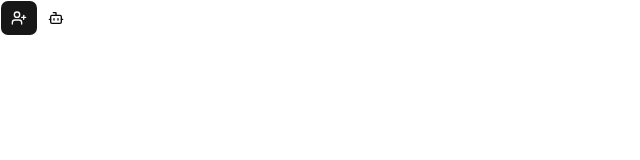
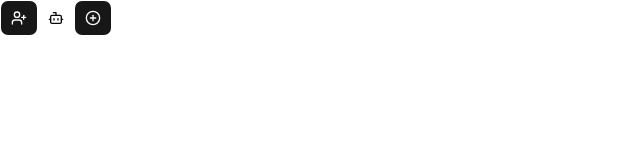
Before and after one commit to Junhyunny/todo-agent, a React (Vite) app in the folder frontend/: page / in a window 1280 px wide. Shown: the top 160 px of the page, without its empty margins (0-640 px from the left). Built offline with nearby package versions, Linux system fonts and the light colour scheme.

Commit message:
feat(todo): 메인 화면에 TODO 등록 버튼 추가
TodoRegistrationDialog 컴포넌트 신규 생성 후 MainWindow에 렌더링.
백엔드 미구현 상태로 버튼 노출 및 빈 다이얼로그만 구현.

Review: passed
Co-Authored-By: Claude Sonnet 4.6 <noreply@anthropic.com>

```diff
--- /dev/null
+++ b/frontend/src/components/TodoRegistrationDialog.tsx
@@ -0,0 +1,31 @@
+import { CirclePlus } from "lucide-react";
+import { useState } from "react";
+import { Button } from "@/components/ui/button.tsx";
+import {
+  Dialog,
+  DialogContent,
+  DialogHeader,
+  DialogTitle,
+  DialogTrigger,
+} from "@/components/ui/dialog.tsx";
+
+export const TodoRegistrationDialog = () => {
+  const [open, setOpen] = useState(false);
+
+  return (
+    <Dialog open={open} onOpenChange={setOpen}>
+      <DialogTrigger
+        render={
+          <Button aria-label="TODO 등록">
+            <CirclePlus />
+          </Button>
+        }
+      />
+      <DialogContent>
+        <DialogHeader>
+          <DialogTitle>TODO 등록</DialogTitle>
+        </DialogHeader>
+      </DialogContent>
+    </Dialog>
+  );
+};
--- a/frontend/src/windows/MainWindow.tsx
+++ b/frontend/src/windows/MainWindow.tsx
@@ -1,11 +1,13 @@
 import { AgentListSheet } from "@/components/AgentListSheet.tsx";
 import { AgentRegistrationDialog } from "@/components/AgentRegistrationDialog.tsx";
+import { TodoRegistrationDialog } from "@/components/TodoRegistrationDialog.tsx";
 
 export const MainWindow = () => {
   return (
     <div>
       <AgentRegistrationDialog />
       <AgentListSheet />
+      <TodoRegistrationDialog />
     </div>
   );
 };
```
Also changed, not shown: 1 other file (tests, documents, lock files or other folders).
